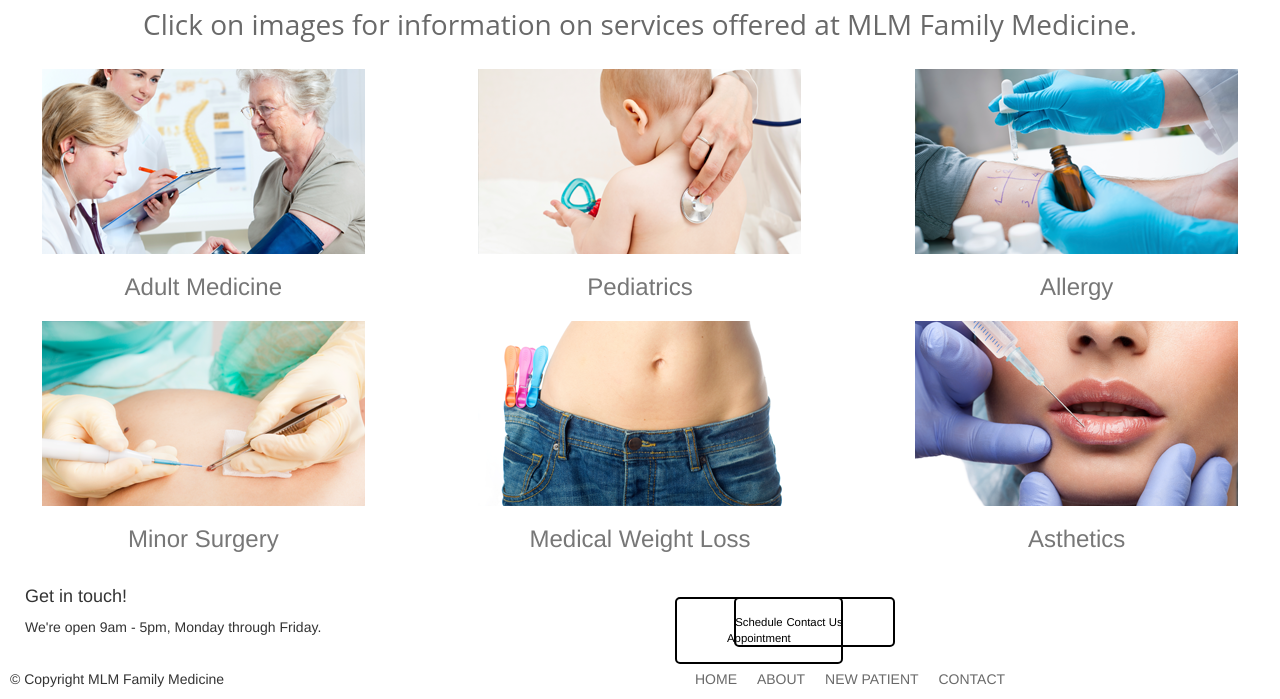
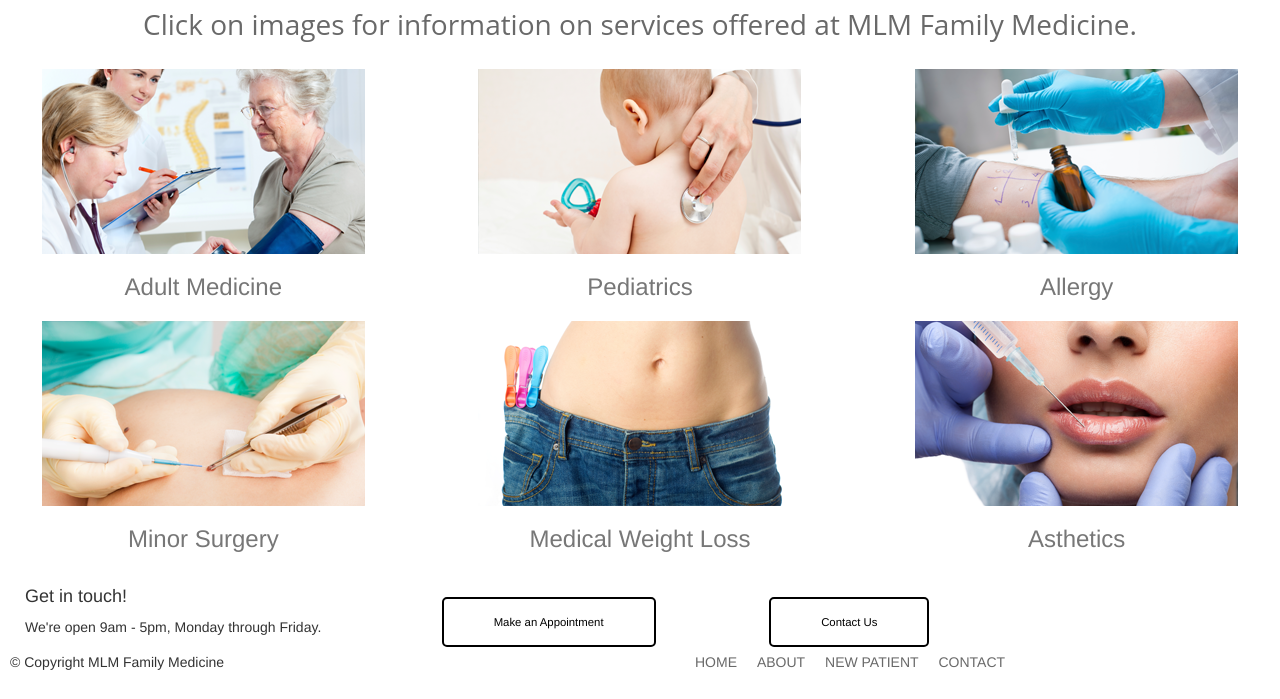
Before and after one commit to droth820/MLM-Family-Medicine, a plain HTML site: page index.html in a window 1280 px wide. Shown: the part 529-1228 px from the top of the page. Drawn offline with Linux system fonts and the light colour scheme.

Commit message:
Added appointment link

```diff
--- a/index.html
+++ b/index.html
@@ -9,7 +9,7 @@
 <meta name= "viewport" content="width=device-width, initial-scale=1">
 <link rel="stylesheet" href="css/styles.css">
 <link rel="stylesheet" href="css/bootstrap.min.css">
-<style type="text/css">#fMenu li,#menu li{display:inline-block}.hero{width:100%;height:450px;padding-bottom:50px;background-image:url(images/Ahwatukee-Family-Doctor.jpg);background-size:cover;box-shadow:inset 0 0 0 2000px rgba(0,0,0,.2)}.medium-font,.services-font{font-family:'Open Sans',sans-serif;text-align:center;padding-bottom:25px}#menu li{margin-right:15px;color:#007482}.services-font{font-size:36px;color:#696969;font-weight:700}.medium-font{font-size:28px;color:#696969;font-weight:500}footer .button{color:#696969;margin-right:16px}footer .button:hover{color:#007482}.open,footer p{margin-left:25px}</style>
+<style type="text/css">#fMenu li,#menu li{display:inline-block}.hero{width:100%;height:450px;padding-bottom:50px;background-image:url(images/Ahwatukee-Family-Doctor.jpg);background-size:cover;box-shadow:inset 0 0 0 2000px rgba(0,0,0,.2)}.medium-font,.services-font{font-family:'Open Sans',sans-serif;text-align:center;padding-bottom:25px}#menu li{margin-right:15px;color:#007482}.services-font{font-size:36px;color:#696969;font-weight:700}.medium-font{font-size:28px;color:#696969;font-weight:500}footer .button{color:#696969;margin-right:16px}footer .button:hover{color:#007482}.open,footer p{margin-left:25px} .middle{float:left;margin-left: auto;margin-right:25px;}</style>
 </head>
 <body>
 	<div class="container hero"><!--Begin container div-->
@@ -202,15 +202,15 @@
         <div class="col-md-12">
           <div class="panel">
             <div class="row">
-              <div class="col-md-6">
+              <div class="col-md-4">
                 <h4 class="open">Get in touch!</h4>
                 <p class="open">We're open 9am - 5pm, Monday through Friday.</p>
               </div>
               <div class="col-md-3">
+                <a href="https://www.patientfusion.com/doctor/lana-khatib-pa-c-86553" class="radius button right" >Make an Appointment</a>
+              </div>
+              <div class="col-md-3">
                 <a href="contact.html" class="radius button right">Contact Us</a>
-                <div class="col-md-3">
-                <a href="contact.html" class="radius button right">Schedule Appointment</a>
-              </div>
             </div>
           </div>
         </div>
```
Also changed, not shown: newPatient.html (+3 -0 lines).
